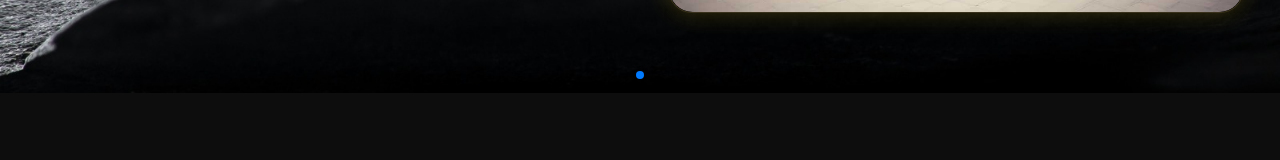
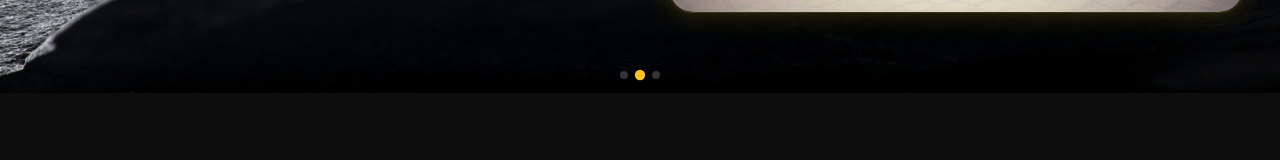
Before and after one commit to ankitNegiDev/Imperial-GateCraft, a Next.js app: page / in a window 1280 px wide. Shown: the part 737-897 px from the top of the page. Built offline with nearby package versions, Linux system fonts and the light colour scheme.

Commit message:
updated the code

```diff
--- a/app/globals.css
+++ b/app/globals.css
@@ -144,14 +144,38 @@ body {
     animation: fadeIn 0.3s ease-out;
 }
 
-
-
 .swiper,
 .swiper-wrapper,
 .swiper-slide {
-  z-index: 0 !important;
+    z-index: 0 !important;
 }
 
 .swiper-slide {
-  position: relative !important;
+    position: relative !important;
 }
+
+/* blog slider */
+
+.swiper-button-next,
+.swiper-button-prev {
+    color: #fac21e !important; /* Gold arrow color */
+    width: 30px !important;
+    height: 30px !important;
+}
+
+.swiper-button-next:hover,
+.swiper-button-prev:hover {
+    color: white !important; /* Hover white */
+    text-shadow: 0 0 12px #fac21e;
+}
+
+/* Pagination Dots */
+.swiper-pagination-bullet {
+    background: #ffffff !important;
+    opacity: 0.5;
+}
+.swiper-pagination-bullet-active {
+    background: #fac21e !important;
+    opacity: 1;
+    transform: scale(1.3);
+}
```
